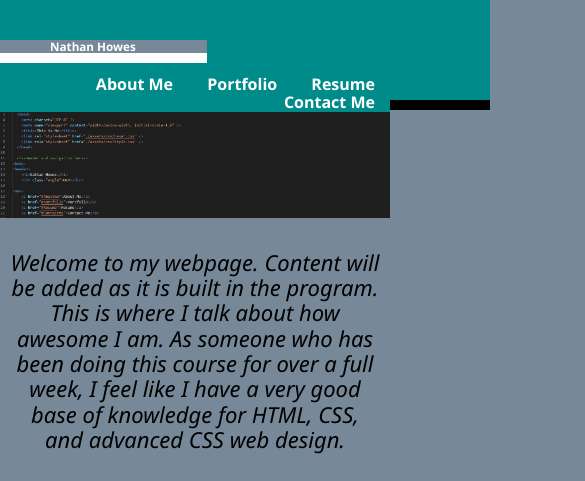
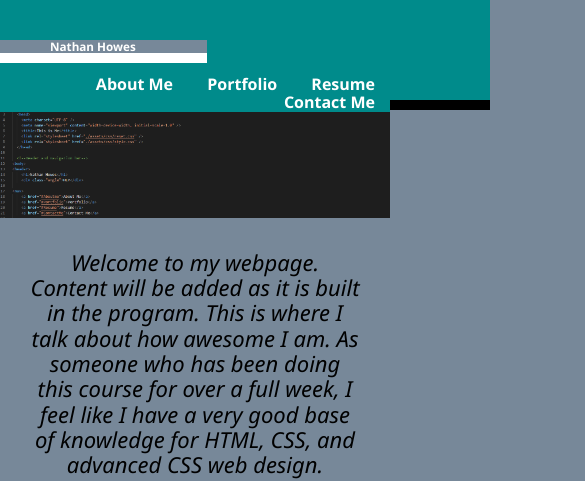
Before and after one commit to nathanh635/Challenge2, a plain HTML site: page index.html in a window 390 px wide. Shown: the top 481 px of the page, 585 px wide, since content can reach past the window. Drawn offline with Linux system fonts and the light colour scheme.

Commit message:
fixed document width on small device

```diff
--- a/assets/css/style.css
+++ b/assets/css/style.css
@@ -117,6 +117,8 @@ main {
 
     main > p {
     padding: 10px;
+    padding-left: 30px;
+    padding-right: 30px;
 }
 
 .sidebar {
@@ -206,25 +208,6 @@ li:nth-child(odd) {
     width: 100%;
 }
 
-/*Cards are split into two columns at 992px or smaller
-@media (max-width: 1030px) {
-    main {
-        flex-direction: column;
-        width: 100%;
-    }
-    main > section {
-      width: 100%;
-    }
-    .sidebar {
-    width: 100%;
-    }
-    .rightside {
-        width: 100%;
-        justify-content: center;
-    }
-*/
-
-
 /*Page displays as one column at 768px or smaller   */
 @media (max-width: 768px) {
     h1 {
@@ -238,6 +221,7 @@ li:nth-child(odd) {
     .sidebar {
         text-align: center;
         flex-direction: row;
+        flex-direction: column;
     }
 
     .rightside {
@@ -245,5 +229,7 @@ li:nth-child(odd) {
         flex-direction: column;
     }
 
-
+    body {
+        flex-direction: column;
+    }
   }
```
